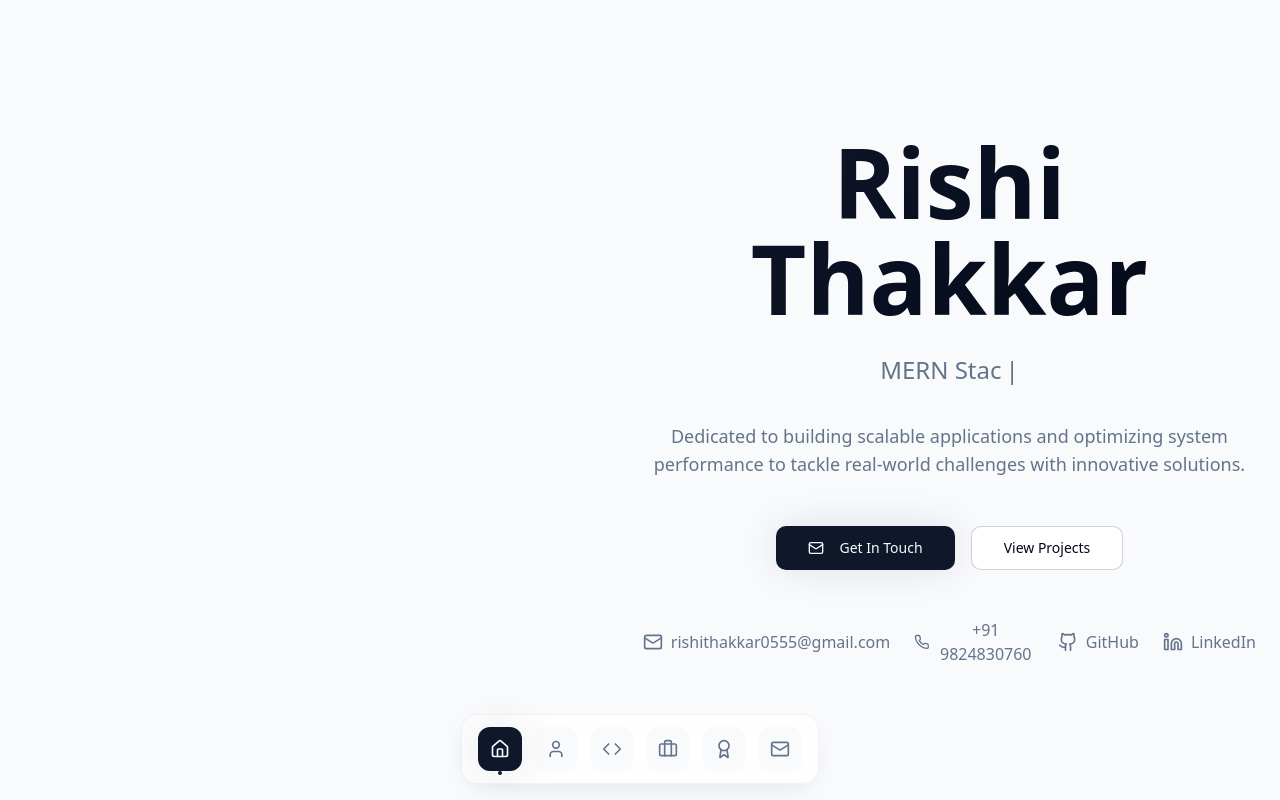
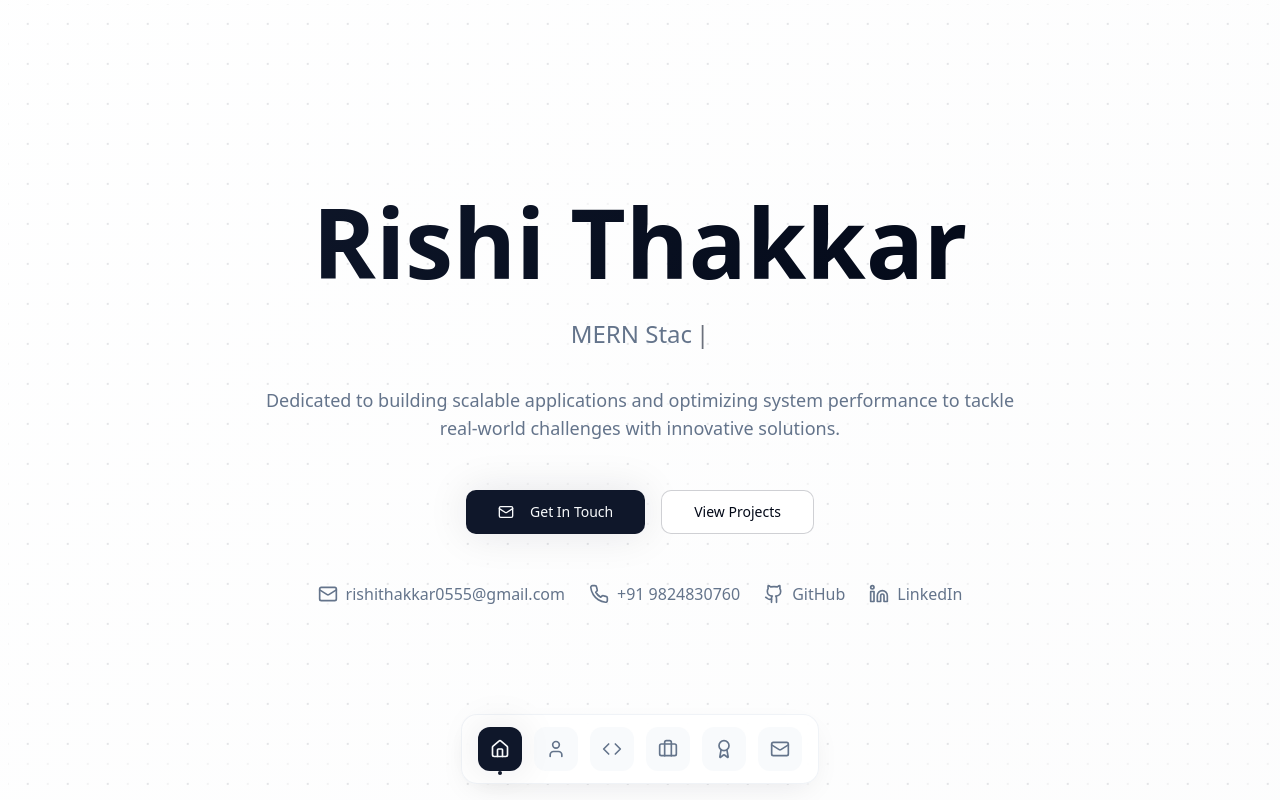
Before and after one commit to rthakkar0555/fab-portfolio-kit, a React (Vite) app: page / in a window 1280 px wide. Shown: the top 800 px of the page. Built offline with nearby package versions, Linux system fonts and the light colour scheme; a web font is replaced by a local one.

Commit message:
Fix dot grid and centering
Implements the plan to fix the dot grid effect and centering issues in the Hero component. This includes refining the dot grid pattern, ensuring proper content centering, and enhancing the overall visual effect.

```diff
--- a/src/components/Hero.tsx
+++ b/src/components/Hero.tsx
@@ -37,12 +37,11 @@ const Hero = () => {
 
   return <section id="hero" className="min-h-screen flex items-center justify-center relative overflow-hidden">
       <div className="absolute inset-0 bg-gradient-hero opacity-10"></div>
-      <div className="absolute inset-0 dot-grid">
+      <div className="dot-grid">
         <div className="dot-grid__wrap">
           <div className="dot-grid__canvas"></div>
         </div>
       </div>
-      <div className="absolute inset-0 bg-[radial-gradient(circle_at_70%_60%,rgba(255,255,255,0.1),transparent_50%)] bg-slate-50"></div>
 
       <div className="container mx-auto px-6 text-center relative z-10">
         <div className="max-w-4xl mx-auto">
--- a/src/index.css
+++ b/src/index.css
@@ -132,12 +132,12 @@ All colors MUST be HSL.
   }
 
   .dot-grid {
-    display: flex;
-    align-items: center;
-    justify-content: center;
+    position: absolute;
+    inset: 0;
+    width: 100%;
     height: 100%;
-    width: 100%;
-    position: relative;
+    pointer-events: none;
+    overflow: hidden;
   }
 
   .dot-grid__wrap {
@@ -152,9 +152,17 @@ All colors MUST be HSL.
     width: 100%;
     height: 100%;
     pointer-events: none;
-    opacity: 0.2;
-    background-image: radial-gradient(circle, hsl(var(--primary) / 0.4) 1px, transparent 1px);
-    background-size: 32px 32px;
-    background-position: 0 0, 16px 16px;
+    opacity: 0.15;
+    background-image:
+      radial-gradient(circle, hsl(var(--primary) / 0.6) 1px, transparent 1px),
+      radial-gradient(circle, hsl(var(--primary) / 0.3) 1px, transparent 1px);
+    background-size: 40px 40px, 20px 20px;
+    background-position: 0 0, 10px 10px;
+    animation: dot-float 20s ease-in-out infinite;
+  }
+
+  @keyframes dot-float {
+    0%, 100% { transform: translate(0, 0); }
+    50% { transform: translate(10px, 5px); }
   }
 }
```
